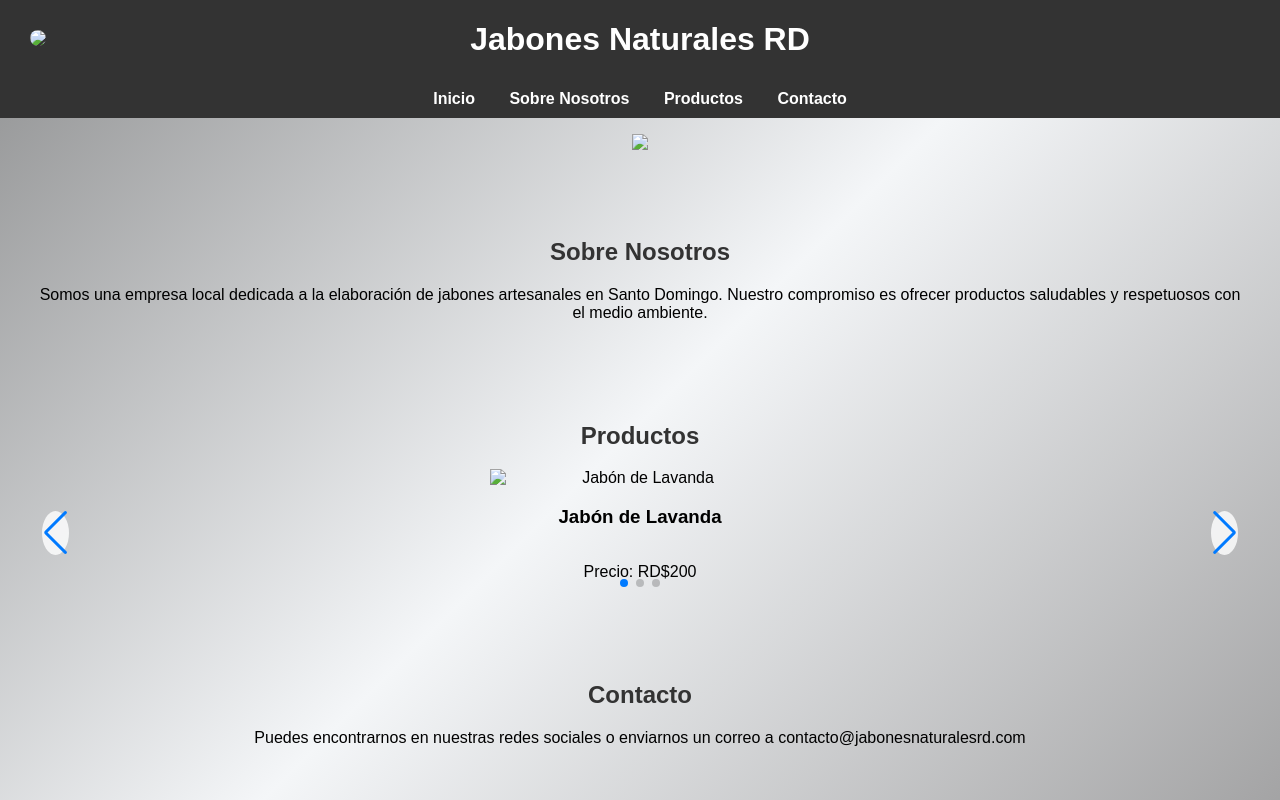
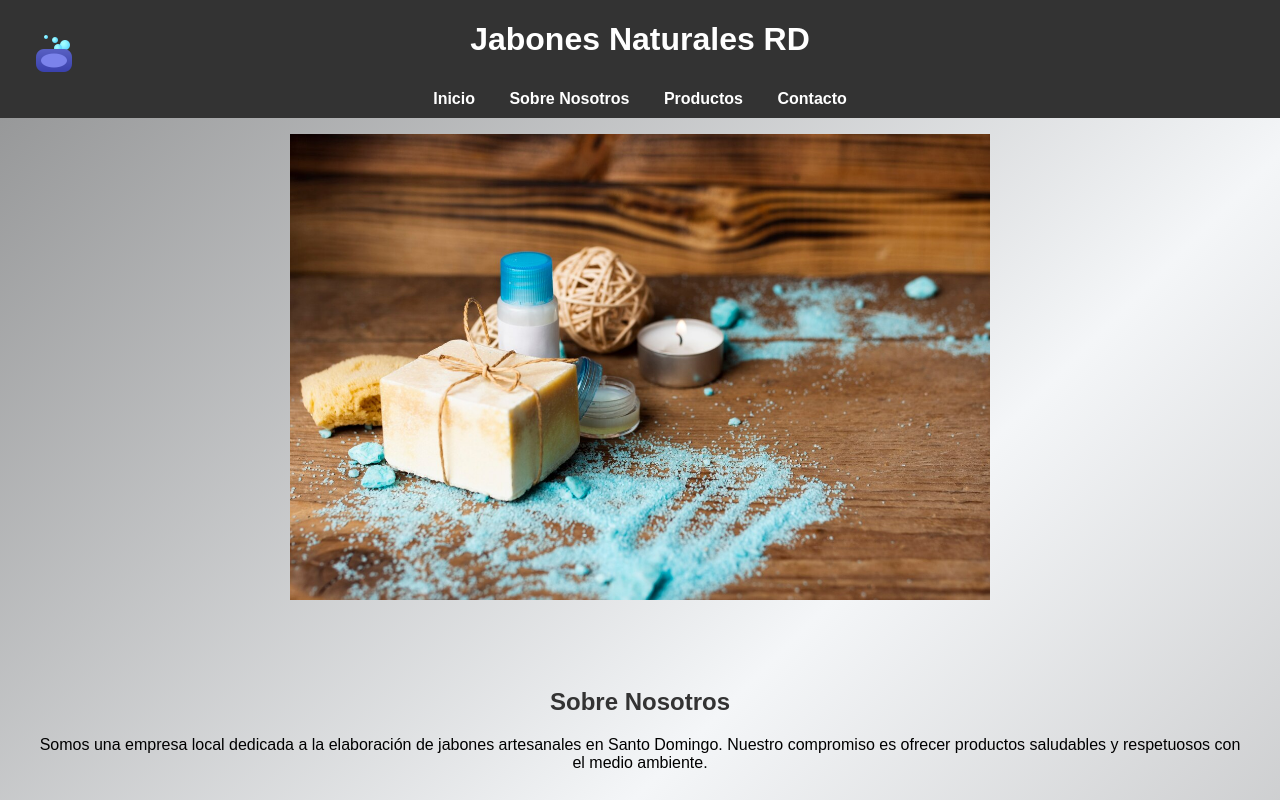
Before and after one commit to amauryn0/jabones, a plain HTML site: page index.html in a window 1280 px wide. Shown: the top 800 px of the page. Drawn offline with nearby package versions, Linux system fonts and the light colour scheme.

Commit message:
Update index.html

```diff
--- a/index.html
+++ b/index.html
@@ -12,7 +12,7 @@
 <body>
 
      <div class="left-icon">
-            <img class="logo" src="imagenes/icono-jabón.png">
+            <img class="logo" src="icono-jabón.png">
     </div>
 
 
@@ -40,7 +40,7 @@
         <h2>Bienvenidos a Jabones Naturales RD</h2>
         <p>Descubre nuestros jabones hechos a mano con ingredientes naturales de la mejor calidad.</p>
         <div class="jabon-inicio">
-            <img src="imagenes/jabon-inicio.jpg">
+            <img src="jabon-inicio.jpg">
 
         </div>
     </section>
@@ -55,17 +55,17 @@
         <div class="swiper-container">
             <div class="swiper-wrapper">
                 <div class="swiper-slide" id="lavanda">
-                    <img src="imagenes/jabón1.jpg" alt="Jabón de Lavanda">
+                    <img src="jabón1.jpg" alt="Jabón de Lavanda">
                     <h3>Jabón de Lavanda</h3>
                     <p>Precio: RD$200</p>
                 </div>
                 <div class="swiper-slide" id="menta">
-                    <img src="imagenes/jabón2.jpg" alt="Jabón de Menta">
+                    <img src="jabón2.jpg" alt="Jabón de Menta">
                     <h3>Jabón de Menta</h3>
                     <p>Precio: RD$180</p>
                 </div>
                 <div class="swiper-slide" id="almendra">
-                    <img src="imagenes/jabón3.jpg" alt="Jabón de Almendra">
+                    <img src="jabón3.jpg" alt="Jabón de Almendra">
                     <h3>Jabón de Almendra</h3>
                     <p>Precio: RD$220</p>
                 </div>
```
